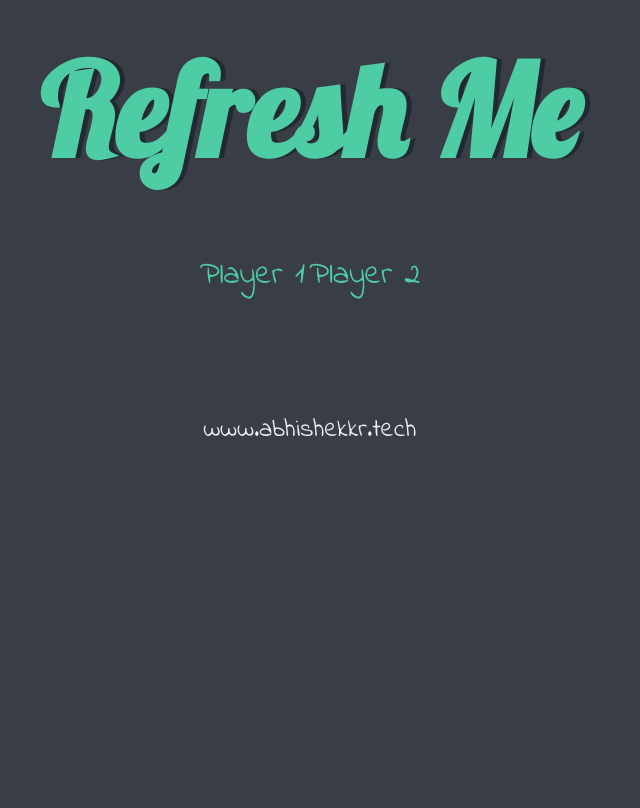
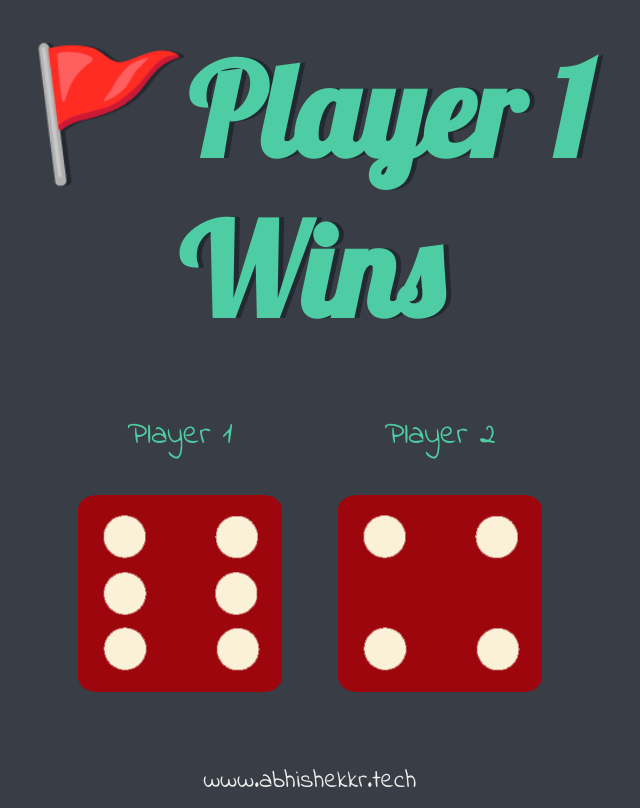
Before and after one commit to abhishekk7r/dice-game, a plain HTML site: page index.html in a window 1280 px wide. Shown: the whole page, without its empty margins (330-970 px from the left). Drawn offline with Linux system fonts and the light colour scheme.

Commit message:
added logic to the game

```diff
--- a/index.html
+++ b/index.html
@@ -18,18 +18,19 @@
 
       <div class="dice">
         <p>Player 1</p>
-        <img class="img1" src="" alt="" />
+        <img class="img1" src="images/dice6.png" alt="" />
       </div>
 
       <div class="dice">
         <p>Player 2</p>
-        <img class="'img2" src="" />
+        <img class="'img2" src="images/dice6.png" />
       </div>
-      <footer class="footer">
+      <div class="footer">
         <a href="https://abhishekk7r.github.io/portfolio/"
           >www.abhishekkr.tech</a
         >
-      </footer>
+      </div>
     </div>
+    <script src="main.js" charset="utf-8"></script>
   </body>
 </html>
--- a/main.js
+++ b/main.js
@@ -0,0 +1,58 @@
+//For first image
+
+var randomNumber = Math.floor(Math.random() * 6) + 1; // number 1-6
+
+var randomImage = "dice" + randomNumber + ".png";
+
+var randomImageSource = "images/" + randomImage;
+
+var image1 = document.querySelectorAll("img")[0];
+
+image1.setAttribute("src", randomImageSource);
+
+//For second Image
+
+var randomNumber2 = Math.floor(Math.random() * 6) + 1;
+var randomImage2 = "dice" + randomNumber2 + ".png";
+var randomImageSource2 = "images/" + randomImage2;
+var image2 = document.querySelectorAll("img")[1];
+
+image2.setAttribute("src", randomImageSource2);
+
+//Selecting the winner
+
+if (randomNumber > randomNumber2) {
+  document.querySelector("h1").innerHTML = "🚩Player 1 Wins";
+} else if (randomNumber < randomNumber2) {
+  document.querySelector("h1").innerHTML = "🚩Player 2 Wins";
+} else {
+  document.querySelector("h1").innerHTML = "No Winner";
+}
+
+
+
+
+// var randomNumber1 = Math.floor(Math.random() * 6) + 1; //1-6
+
+// var randomDiceImage = "dice" + randomNumber1 + ".png"; //dice1.png - dice6.png
+
+// var randomImageSource = "images/" + randomDiceImage; //images/dice1.png - images/dice6.png
+
+// var image1 = document.querySelectorAll("img")[0];
+
+// image1.setAttribute("src", randomImageSource);
+
+// var randomNumber2 = Math.floor(Math.random() * 6) + 1;
+
+// var randomImageSource2 = "images/dice" + randomNumber2 + ".png";
+
+// document.querySelectorAll("img")[1].setAttribute("src", randomImageSource2);
+
+// //If player 1 wins
+// if (randomNumber1 > randomNumber2) {
+//   document.querySelector("h1").innerHTML = "🚩 Play 1 Wins!";
+// } else if (randomNumber2 > randomNumber1) {
+//   document.querySelector("h1").innerHTML = "Player 2 Wins! 🚩";
+// } else {
+//   document.querySelector("h1").innerHTML = "Draw!";
+// }
--- a/styles.css
+++ b/styles.css
@@ -4,7 +4,7 @@
   text-align: center;
 }
 .dice {
-  display:inline-block ;
+  display: inline-block;
   text-align: center;
 }
 
@@ -26,6 +26,10 @@ p {
   font-size: 2rem;
 }
 
+img {
+  width: 80%;
+}
+
 a {
   font-size: 1.6rem;
   text-decoration: none;
```
